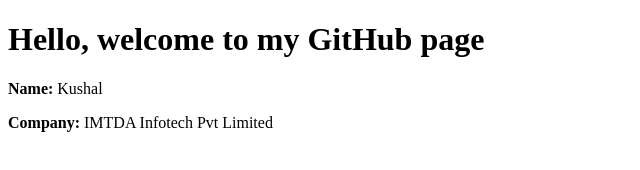
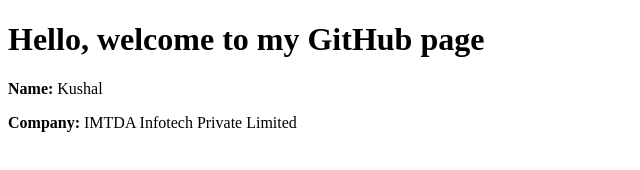
Before and after one commit to nkushalz1-design/welcome_page, a plain HTML site: page index.html in a window 1280 px wide. Shown: the full height of the page, 0-640 px from the left. Drawn offline with Linux system fonts and the light colour scheme.

Commit message:
index.html

```diff
--- a/index.html
+++ b/index.html
@@ -8,6 +8,6 @@
     <h1>Hello, welcome to my GitHub page</h1>
 
     <p><strong>Name:</strong> Kushal </p>
-    <p><strong>Company:</strong> IMTDA Infotech Pvt Limited</p>
+    <p><strong>Company:</strong> IMTDA Infotech Private Limited</p>
 </body>
 </html>
```
